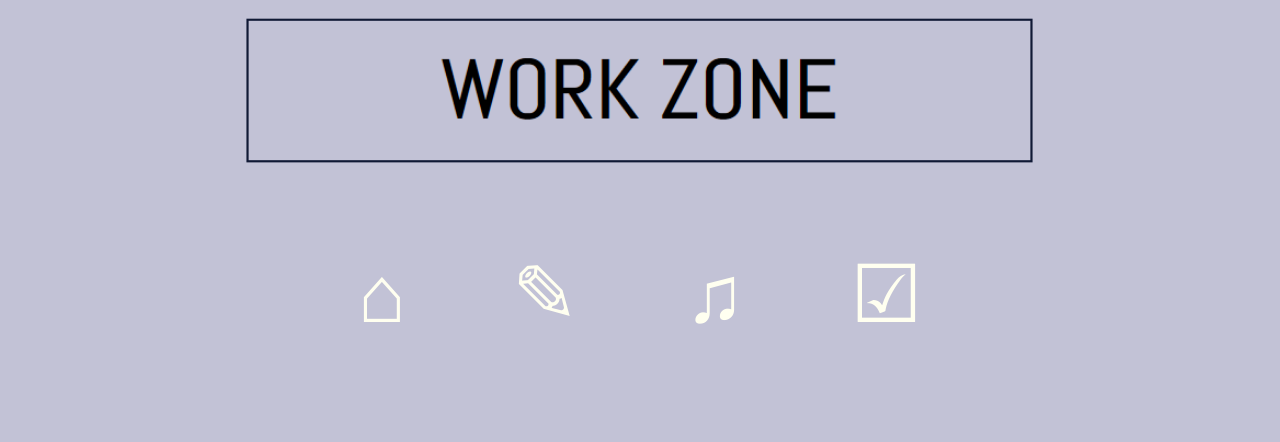
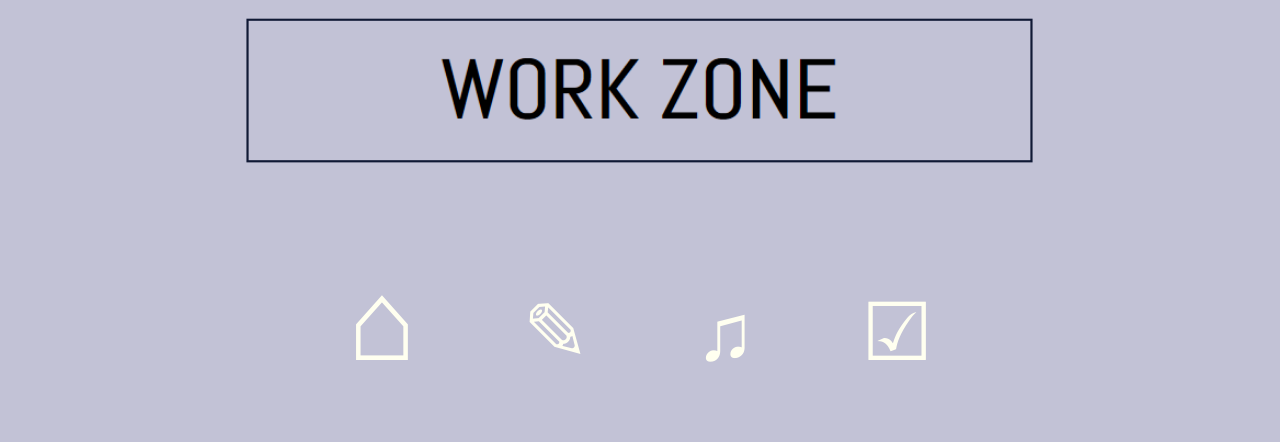
Before and after one commit to sann-sipmsft/sann-sipmsft.github.io, a plain HTML site: page workzone.html in a window 1280 px wide. Shown: the top 442 px of the page. Drawn offline with nearby package versions, Linux system fonts and the light colour scheme.

Commit message:
made home icon bigger

```diff
--- a/workzone.html
+++ b/workzone.html
@@ -20,6 +20,10 @@
     a.two:link {color:Ivory;text-decoration:none;font-size:100%;margin-left: 0px;}
     a.two:visited {color:Ivory;text-decoration:none;font-size:100%;margin-left: 0px;}
     a.two:hover {color:Gold;text-decoration:none;font-size:100%;margin-left: 0px;}
+
+    a.three:link {color:Ivory;text-decoration:none;font-size:115px;margin-left:50px;margin-right:50px;margin-bottom:40px;}
+    a.three:visited {color:Ivory;text-decoration:none;font-size:115px;margin-left:50px;margin-right:50px;margin-bottom:40px;}
+    a.three:hover {color:Gold;text-decoration:none;font-size:115px;margin-left:50px;margin-right:50px;margin-bottom:40px;}
   </style>
 </head>
 
@@ -28,7 +32,7 @@
 <div class="jumbotron" style=background-color:#C2C2D6>
   <br>
   <p style="text-align:center;">
-    <a class="one" href="index.html" title="HOME">&#x2302;</a>
+    <a class="three" href="index.html" title="HOME">&#x2302;</a>
 
     <a class="one" href="workzone.html" title="WORK ZONE">&#x270E;</a>
 
```
Also changed, not shown: about_us.html (+5 -1 lines), index.html (+5 -1 lines), playlistpage.html (+5 -1 lines), resources.html (+5 -1 lines).
